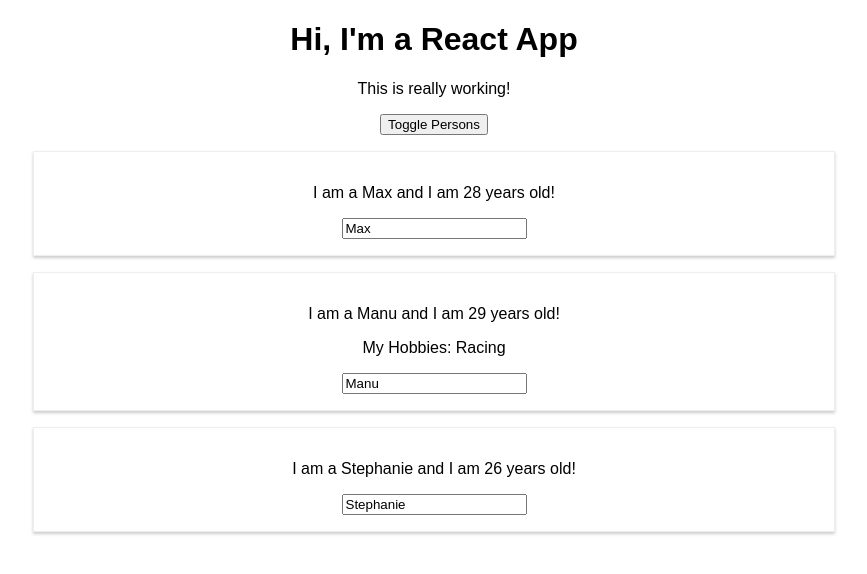
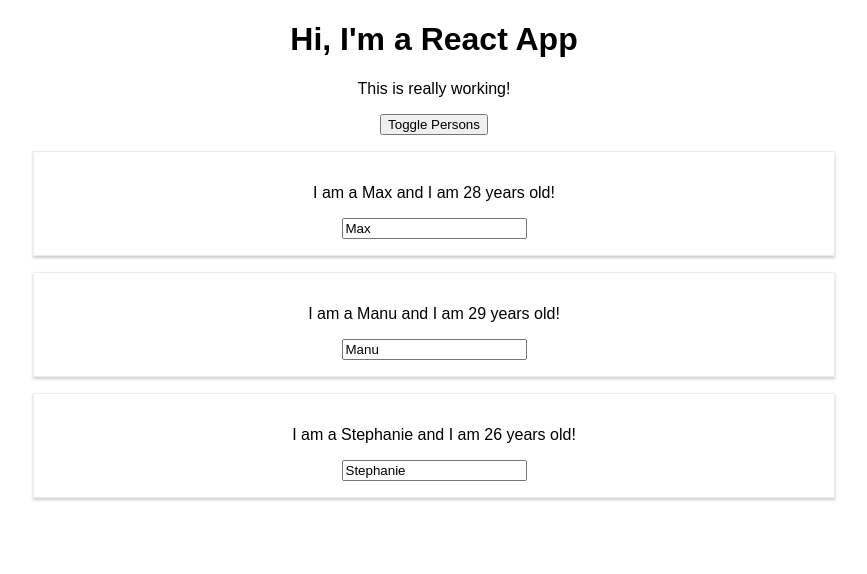
Before and after one commit to Carol1020/react-complete-guide, a React (Create React App) app: page / in a window 1280 px wide. Both pictures are taken after a click on the button "Toggle Persons". Shown: the top 574 px of the page, without its empty margins (206-1073 px from the left). Built offline with nearby package versions, Linux system fonts and the light colour scheme.

Commit message:
Lists & State

```diff
--- a/src/App.js
+++ b/src/App.js
@@ -13,18 +13,6 @@
     showPersons: false,
   };
 
-  switchNameHandler = (newName) => {
-    // console.log('Was clicked!');
-    // DON'T DO THIS: this.state.persons[0].name = 'Maximilian';
-    this.setState({
-      persons: [
-        { name: newName, age: 28 },
-        { name: "Manu", age: 29 },
-        { name: "Stephanie", age: 27 },
-      ],
-    });
-  };
-
   nameChangedHandler = (event) => {
     this.setState({
       persons: [
@@ -33,6 +21,12 @@
         { name: "Stephanie", age: 26 },
       ],
     });
+  };
+
+  deletePersonHandler = (personIndex) => {
+    const persons = this.state.persons;
+    persons.splice(personIndex, 1);
+    this.setState({ persons: persons });
   };
 
   togglePersonsHandler = () => {
@@ -54,22 +48,15 @@
     if (this.state.showPersons) {
       persons = (
         <div>
-          <Person
-            name={this.state.persons[0].name}
-            age={this.state.persons[0].age}
-          />
-          <Person
-            name={this.state.persons[1].name}
-            age={this.state.persons[1].age}
-            click={this.switchNameHandler.bind(this, "Max!")}
-            changed={this.nameChangedHandler}
-          >
-            My Hobbies: Racing
-          </Person>
-          <Person
-            name={this.state.persons[2].name}
-            age={this.state.persons[2].age}
-          />
+          {this.state.persons.map((person, index) => {
+            return (
+              <Person
+                click={() => this.deletePersonHandler(index)}
+                name={person.name}
+                age={person.age}
+              />
+            );
+          })}
         </div>
       );
     }
```
